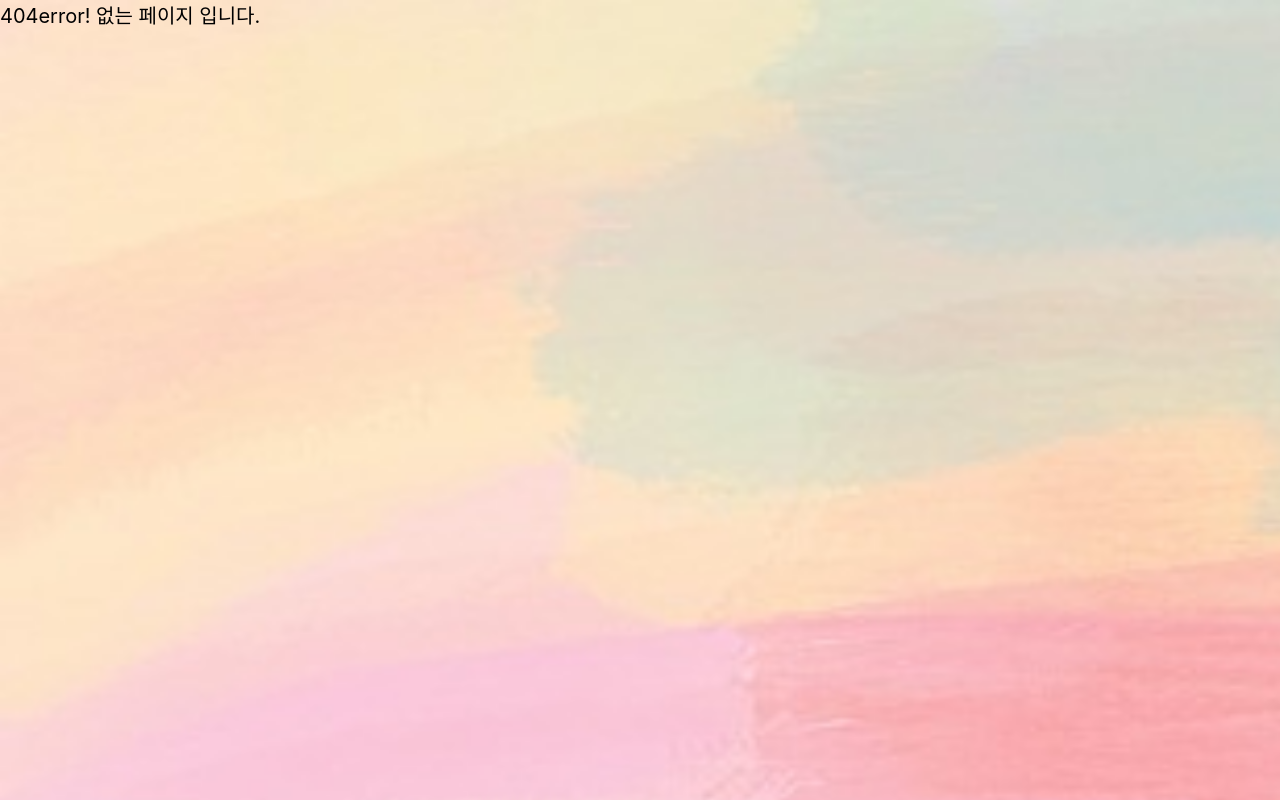
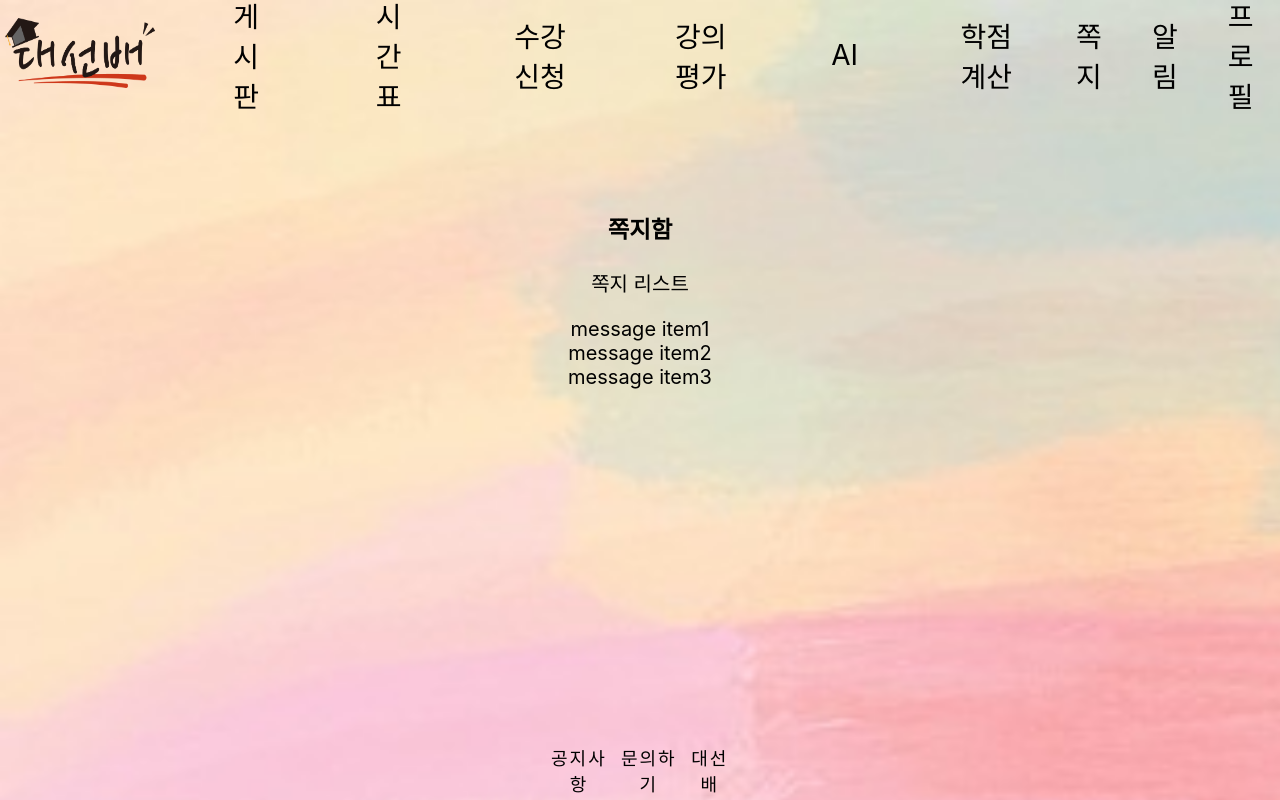
Before and after one commit to DaeSeonBae/frontend, a React (Create React App) app in the folder DSB_front/: page /message in a window 1280 px wide. Shown: the top 800 px of the page. Built offline with nearby package versions, Linux system fonts and the light colour scheme; a web font is replaced by a local one.

Commit message:
message(쪽지)
message(쪽지)
생성

```diff
--- a/DSB_front/src/App.js
+++ b/DSB_front/src/App.js
@@ -16,6 +16,7 @@ import Review from './component/review';
 import TimeSchedule from './component/timeschedule';
 
 import Interests from './component/interests';
+import Message from './component/message';
 
 import { BrowserRouter as Router, Routes, Route} from 'react-router-dom';
 
@@ -80,6 +81,13 @@ function App() {
             <Footer/>
           </>
         }/>
+        <Route path='/message' element={
+          <>
+            <Navbar/>
+            <Message/>
+            <Footer/>
+          </>
+        }/>
 
         <Route path='/login' element={<Login />} />
         <Route path='/signup' element={<Signup />} />
--- /dev/null
+++ b/DSB_front/src/component/message.js
@@ -0,0 +1,69 @@
+import React, { useState } from 'react';
+import '../component_style/message.css';
+
+const Message = () => {
+  const [selectedMessage, setSelectedMessage] = useState(null);
+  const [messages, setMessages] = useState([]);
+  const [inputValue, setInputValue] = useState('');
+
+  const handleItemClick = (message) => {
+    setSelectedMessage(message);
+    setMessages([]); // Reset messages when a new chat is selected
+  };
+
+  const handleCloseClick = () => {
+    setSelectedMessage(null);
+  };
+
+  const handleInputChange = (e) => {
+    setInputValue(e.target.value);
+  };
+
+  const handleSendMessage = () => {
+    if (inputValue.trim() !== '') {
+      setMessages([...messages, { text: inputValue, type: 'sent' }]);
+      setInputValue('');
+    }
+  };
+
+  const handleReceiveMessage = (text) => {
+    setMessages([...messages, { text, type: 'received' }]);
+  };
+
+  return (
+    <div className='message_container'>
+      <div className='message_box'>
+        <h3> 쪽지함 </h3>
+        <p> 쪽지 리스트 </p>
+        <div onClick={() => handleItemClick('message item1')}> message item1 </div>
+        <div onClick={() => handleItemClick('message item2')}> message item2 </div>
+        <div onClick={() => handleItemClick('message item3')}> message item3 </div>
+      </div>
+      {selectedMessage && (
+        <div className='message_detail'>
+          <div className='detail_header'>
+            <div className='header_title'> 채팅방 </div>
+            <span className='close_button' onClick={handleCloseClick}>X</span>
+          </div>
+          <div className='chat_window'>
+            {messages.map((msg, index) => (
+              <div key={index} className={`chat_message ${msg.type}`}>{msg.text}</div>
+            ))}
+          </div>
+          <div className='chat_input_container'>
+            <input
+              type='text'
+              value={inputValue}
+              onChange={handleInputChange}
+              className='chat_input'
+              placeholder='Type a message...'
+            />
+            <button onClick={handleSendMessage} className='send_button'>Send</button>
+          </div>
+        </div>
+      )}
+    </div>
+  );
+};
+
+export default Message;
--- a/DSB_front/src/component/navbar.js
+++ b/DSB_front/src/component/navbar.js
@@ -100,7 +100,13 @@ class Navbar extends React.Component {
         <div className="container3">
           <div className='note'>
             <div className="message" onClick={this.toggleFavorite}>
-              쪽지
+              <Link
+                  to='/message'
+                  style={{ textDecoration: 'none', color: 'black' }} // 원하는 색상으로 변경
+                  className=''
+                >
+                  쪽지
+                </Link>
             </div>
             <div className='note_list'>
               쪽지 리스트
--- /dev/null
+++ b/DSB_front/src/component_style/message.css
@@ -0,0 +1,96 @@
+.message_container {
+  width: 100%;
+  height: 100%;
+  display: flex; /* Use flexbox */
+  justify-content: center; /* Center horizontally */
+  align-items: center; /* Center vertically */
+}
+
+.message_box {
+  padding-top: 100px;
+  width: 20%;
+  height: auto; /* Adjust height to the content */
+  text-align: center; /* Center text horizontally */
+}
+
+.message_detail {
+  width: 60%;
+  height: 100%;
+  padding: 10px;
+  border: 1px solid black;
+  position: relative;
+}
+
+.detail_header{
+  display: flex;
+
+  justify-content: center;
+  align-items: center;
+}
+
+.header_title{
+  height: 40px;
+  left: 50%;
+  transform: translateX(-50%);
+  font-size: 30px;
+}
+
+.close_button {
+  position: absolute;
+  right: 10px;
+  cursor: pointer;
+  font-size: 18px;
+  font-weight: bold;
+  padding: 5px;
+}
+
+.chat_window {
+  flex: 1;
+  overflow-y: auto;
+  padding: 10px;
+  border: 1px solid #ccc;
+  margin-bottom: 10px;
+}
+
+.chat_message {
+  margin-bottom: 10px;
+  padding: 10px;
+  border-radius: 5px;
+  max-width: 60%;
+}
+
+.chat_message.sent {
+  background-color: #d1e7dd;
+  align-self: flex-end;
+}
+
+.chat_message.received {
+  background-color: #f8d7da;
+  align-self: flex-start;
+}
+
+.chat_input_container {
+  display: flex;
+  align-items: center;
+}
+
+.chat_input {
+  flex: 1;
+  padding: 10px;
+  border: 1px solid #ccc;
+  border-radius: 5px;
+  margin-right: 10px;
+}
+
+.send_button {
+  padding: 10px 20px;
+  border: none;
+  background-color: #007bff;
+  color: white;
+  border-radius: 5px;
+  cursor: pointer;
+}
+
+.send_button:hover {
+  background-color: #0056b3;
+}
```
